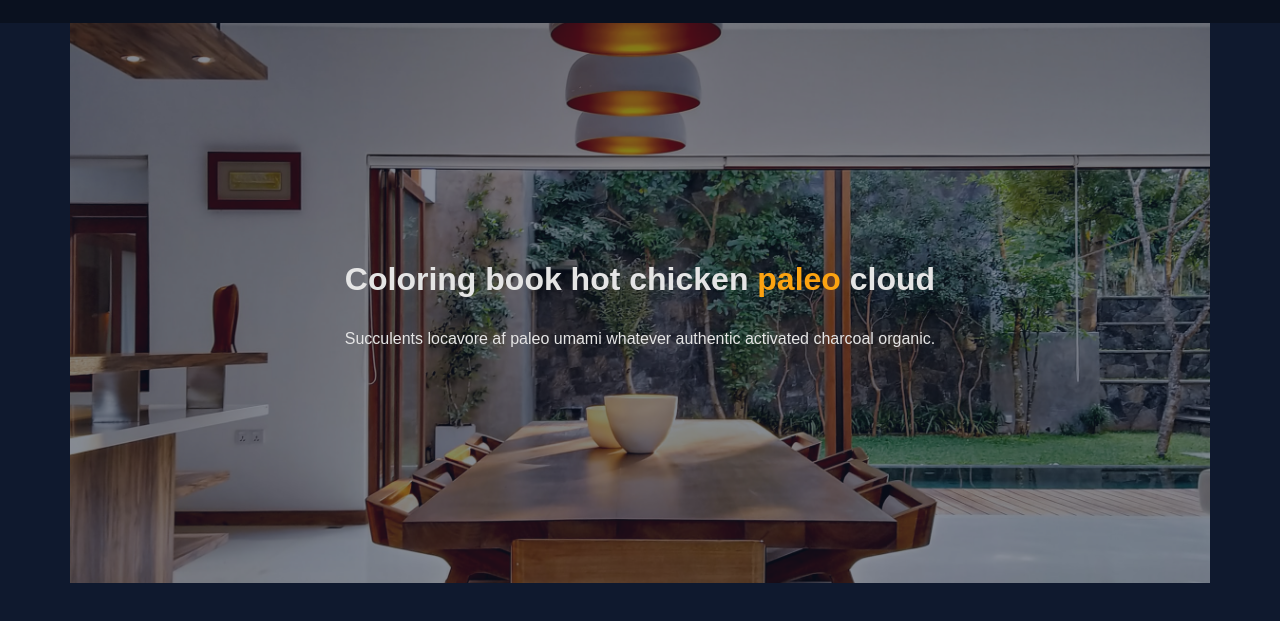
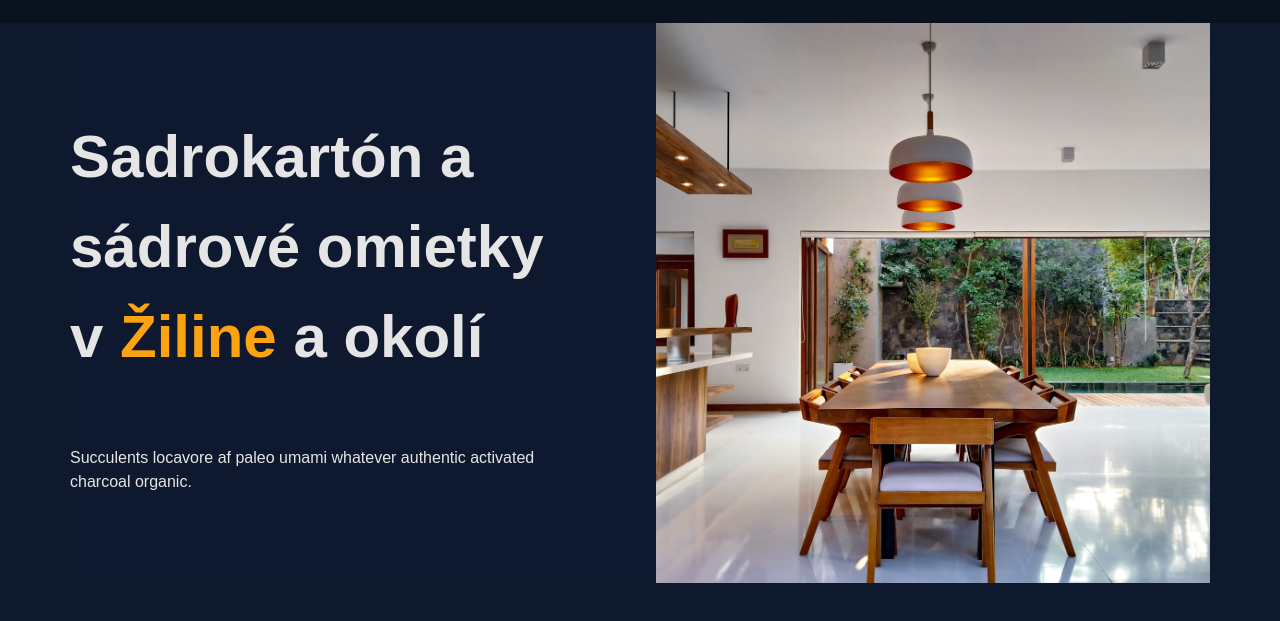
Before and after one commit to MartinaT85/origins, a Gatsby site: page / in a window 1280 px wide. Shown: the part 57-678 px from the top of the page. Built offline with nearby package versions, Linux system fonts and the light colour scheme; Gatsby itself is replaced by a stand-in of ours.

Commit message:
adding styling to hero component

```diff
--- a/src/components/Hero.js
+++ b/src/components/Hero.js
@@ -16,7 +16,7 @@ const Hero = () => {
         <div className="hero-container">
           <div className="hero-text">
             <h1>
-              Coloring book hot chicken <span>paleo</span> cloud
+              Sadrokartón a sádrové omietky v <span>Žiline</span> a okolí
             </h1>
             <p>
               Succulents locavore af paleo umami whatever authentic activated
--- a/src/styles/global.css
+++ b/src/styles/global.css
@@ -203,6 +203,7 @@ Sidebar Animation
 
 .hero-img {
   height: 100%;
+  width: 100%;
 }
 
 .hero {
@@ -227,6 +228,7 @@ Sidebar Animation
 .hero-text {
   color: #e5e5e5;
   text-align: center;
+  margin: 0 1rem;
 }
 
 .hero-text h1 {
@@ -236,3 +238,30 @@ Sidebar Animation
 .hero-text h1 span {
   color: #fca311;
 }
+
+@media screen and (min-width: 1025px) {
+  .hero {
+    display: flex;
+    justify-content: space-between;
+    align-items: center;
+    flex-direction: row-reverse;
+  }
+  .hero-container {
+    position: relative;
+    padding-right: 4rem;
+  }
+
+  .hero-text {
+    text-align: start;
+    margin: 0;
+  }
+
+  .hero-text h1 {
+    font-size: 3.75rem;
+    padding-bottom: 2rem;
+  }
+}
+
+.hero-text p {
+  padding-top: 2rem;
+}
```
